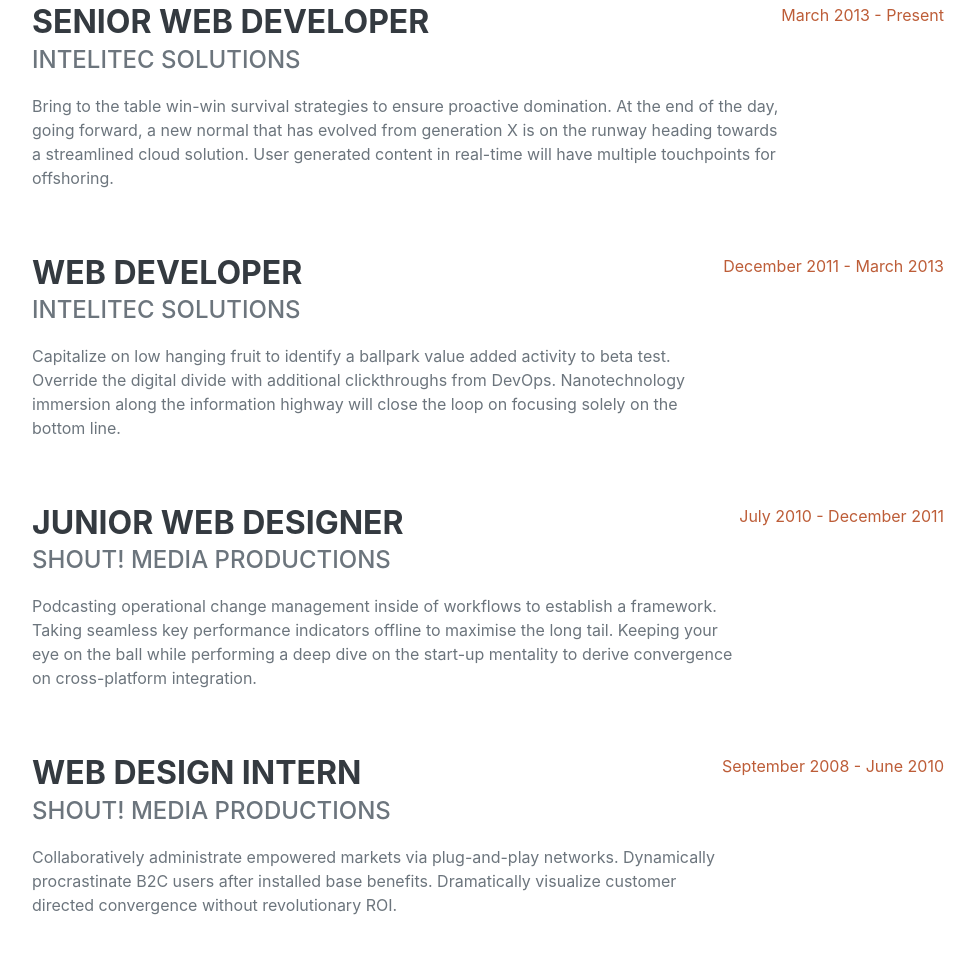
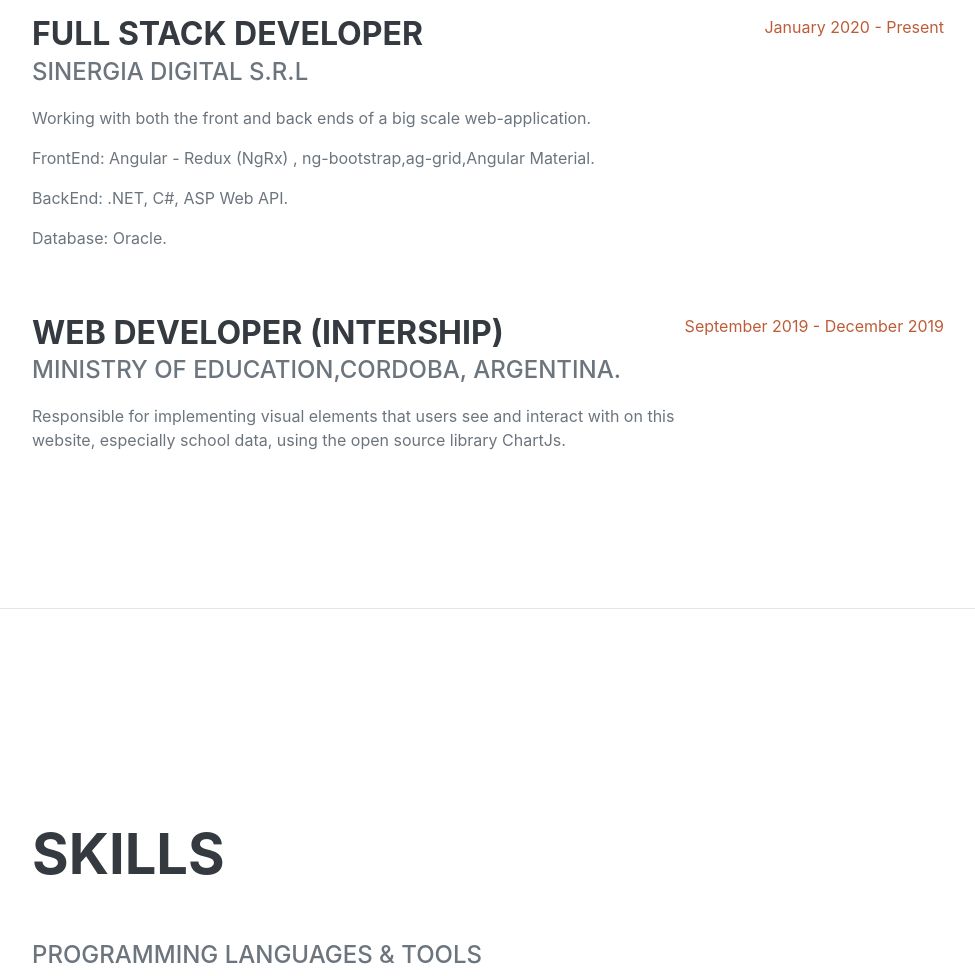
Before and after one commit to JavierAgustinAle/portfolio, a website: page index.html in a window 1280 px wide. Shown: the part 2448-3424 px from the top of the page, without its empty margins (288-1263 px from the left). Drawn offline with nearby package versions, Linux system fonts and the light colour scheme; a web font is replaced by a local one.

Commit message:
Completing the experience section

```diff
--- a/index.html
+++ b/index.html
@@ -4,9 +4,7 @@
 <head>
     <meta charset="utf-8" />
     <meta name="viewport" content="width=device-width, initial-scale=1, shrink-to-fit=no" />
-    <meta name="description" content="" />
-    <meta name="author" content="" />
-    <title>Resume - Start Bootstrap Theme</title>
+    <title>Javier Ale</title>
     <link rel="icon" type="image/x-icon" href="./Img/favicon.png" />
     <!-- Font Awesome icons (free version)-->
     <script src="https://use.fontawesome.com/releases/v5.15.1/js/all.js" crossorigin="anonymous"></script>
@@ -168,46 +166,25 @@
                 <h2 class="mb-5">Experience</h2>
                 <div class="d-flex flex-column flex-md-row justify-content-between mb-5">
                     <div class="flex-grow-1">
-                        <h3 class="mb-0">Senior Web Developer</h3>
-                        <div class="subheading mb-3">Intelitec Solutions</div>
-                        <p>Bring to the table win-win survival strategies to ensure proactive domination. At the end of
-                            the day, going forward, a new normal that has evolved from generation X is on the runway
-                            heading towards a streamlined cloud solution. User generated content in real-time will have
-                            multiple touchpoints for offshoring.</p>
+                        <h3 class="mb-0">Full Stack Developer</h3>
+                        <div class="subheading mb-3">Sinergia Digital S.R.L</div>
+                        <p>Working with both the front and back ends of a big scale web-application.</p>
+                        <p>FrontEnd: Angular - Redux (NgRx) , ng-bootstrap,ag-grid,Angular Material.</p>
+                        <p>BackEnd: .NET, C#, ASP Web API.</p>
+                        <p>Database: Oracle.</p>
                     </div>
-                    <div class="flex-shrink-0"><span class="text-primary">March 2013 - Present</span></div>
+                    <div class="flex-shrink-0"><span class="text-primary">January 2020 - Present</span></div>
                 </div>
                 <div class="d-flex flex-column flex-md-row justify-content-between mb-5">
                     <div class="flex-grow-1">
-                        <h3 class="mb-0">Web Developer</h3>
-                        <div class="subheading mb-3">Intelitec Solutions</div>
-                        <p>Capitalize on low hanging fruit to identify a ballpark value added activity to beta test.
-                            Override the digital divide with additional clickthroughs from DevOps. Nanotechnology
-                            immersion along the information highway will close the loop on focusing solely on the bottom
-                            line.</p>
+                        <h3 class="mb-0">Web Developer (Intership)</h3>
+                        <div class="subheading mb-3">Ministry of Education,Cordoba, Argentina.</div>
+                        <p>
+                            Responsible for implementing visual elements that users see and interact with on this
+                            website, especially school data, using the open source library ChartJs.
+                        </p>
                     </div>
-                    <div class="flex-shrink-0"><span class="text-primary">December 2011 - March 2013</span></div>
-                </div>
-                <div class="d-flex flex-column flex-md-row justify-content-between mb-5">
-                    <div class="flex-grow-1">
-                        <h3 class="mb-0">Junior Web Designer</h3>
-                        <div class="subheading mb-3">Shout! Media Productions</div>
-                        <p>Podcasting operational change management inside of workflows to establish a framework. Taking
-                            seamless key performance indicators offline to maximise the long tail. Keeping your eye on
-                            the ball while performing a deep dive on the start-up mentality to derive convergence on
-                            cross-platform integration.</p>
-                    </div>
-                    <div class="flex-shrink-0"><span class="text-primary">July 2010 - December 2011</span></div>
-                </div>
-                <div class="d-flex flex-column flex-md-row justify-content-between">
-                    <div class="flex-grow-1">
-                        <h3 class="mb-0">Web Design Intern</h3>
-                        <div class="subheading mb-3">Shout! Media Productions</div>
-                        <p>Collaboratively administrate empowered markets via plug-and-play networks. Dynamically
-                            procrastinate B2C users after installed base benefits. Dramatically visualize customer
-                            directed convergence without revolutionary ROI.</p>
-                    </div>
-                    <div class="flex-shrink-0"><span class="text-primary">September 2008 - June 2010</span></div>
+                    <div class="flex-shrink-0"><span class="text-primary">September 2019 - December 2019</span></div>
                 </div>
             </div>
         </section>
```
